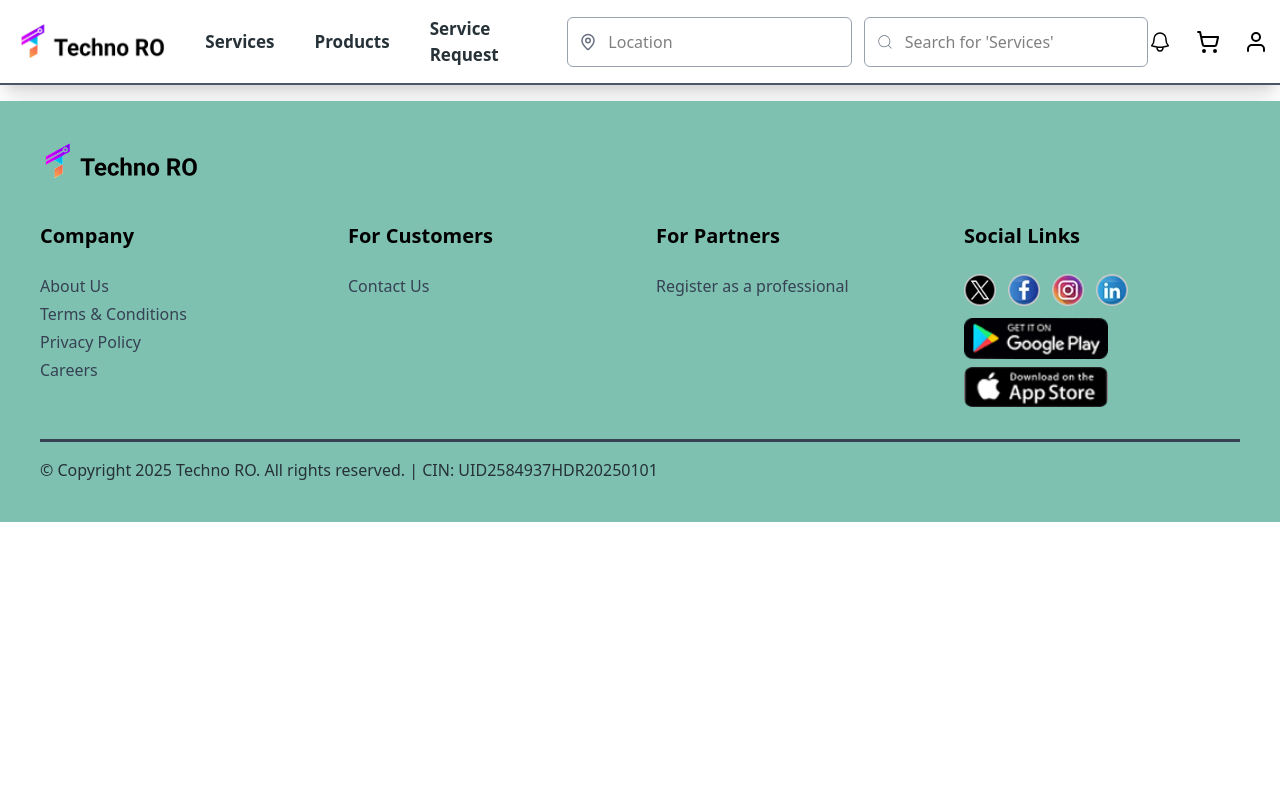
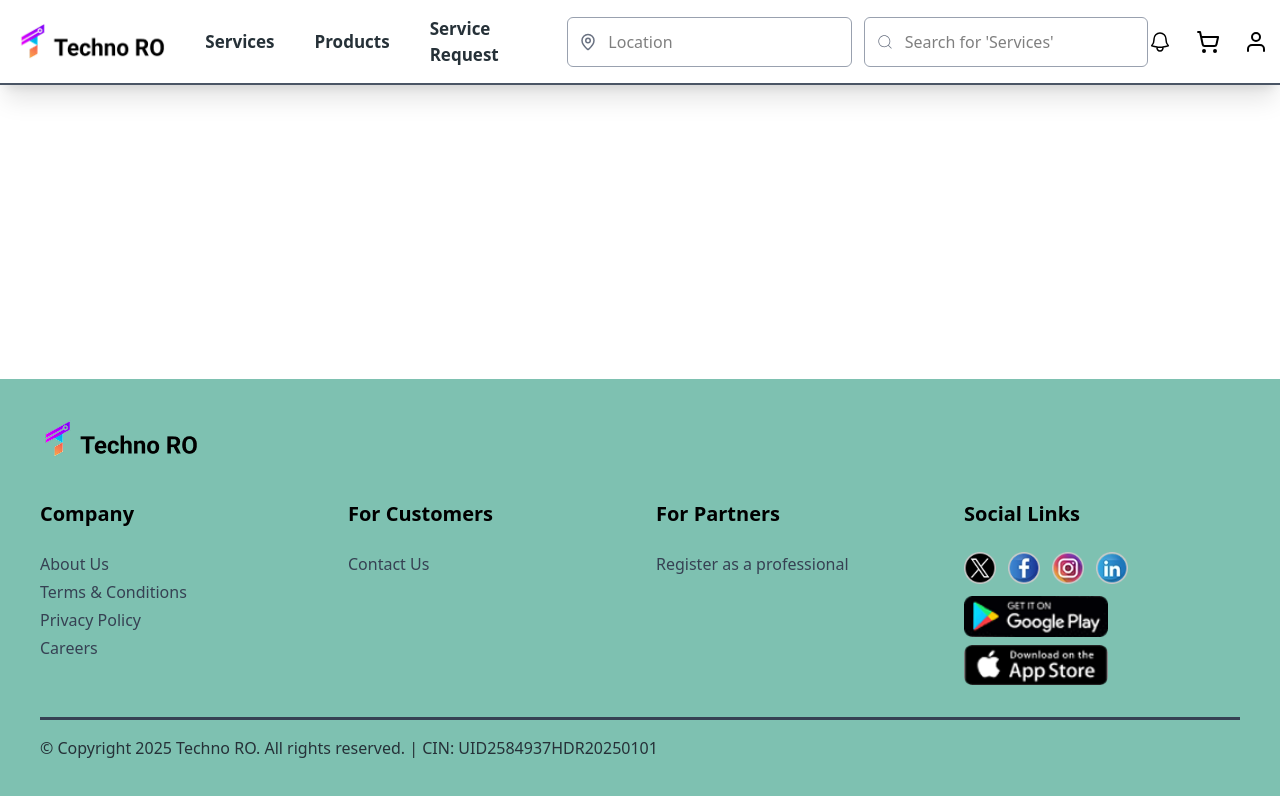
Before and after one commit to pinkijha/Techno-RoCare, a React (Vite) app: page /timeslot in a window 1280 px wide. Shown: the top 796 px of the page. Built offline with nearby package versions, Linux system fonts and the light colour scheme.

Commit message:
solved some issues

```diff
--- a/src/components/user/footer/Footer.jsx
+++ b/src/components/user/footer/Footer.jsx
@@ -6,7 +6,7 @@
 
 const Footer = () => {
   return (
-    <footer className=" bg-[#7EC1B1] text-black mt-4 p-10">
+    <footer className="  bg-[#7EC1B1] text-black mt-4 p-10">
       <div className="max-w-7xl mx-auto">
         {/* Logo */}
         <div className="mb-10">
--- a/src/layouts/UserLayout.jsx
+++ b/src/layouts/UserLayout.jsx
@@ -20,21 +20,19 @@
 
       {/* Main Content (Grows to push footer down) */}
 
+      <main className="flex-grow">
         <Routes>
           <Route path="/" element={<Home />} />
           <Route index element={<Home />} />
           <Route path="/services" element={<Services />} />
-        <Route path="/services" element={<Products />} />
           <Route path="/products" element={<Products />} />
           <Route path="/terms-conditions" element={<TermsCondition />} />
           <Route path="/about-us" element={<About />} />
           <Route path="/contact-us" element={<Contact />} />
-        <Route
-          path="/register-professional"
-          element={<RegisterProfessional />}
-        />
+          <Route path="/register-professional" element={<RegisterProfessional />} />
           <Route path="/chat" element={<ChatWithUs />} />
         </Routes>
+      </main>
 
       {/* Footer at the Bottom */}
       <Footer />
```
Lines whose indentation alone changed are shown as unchanged.
